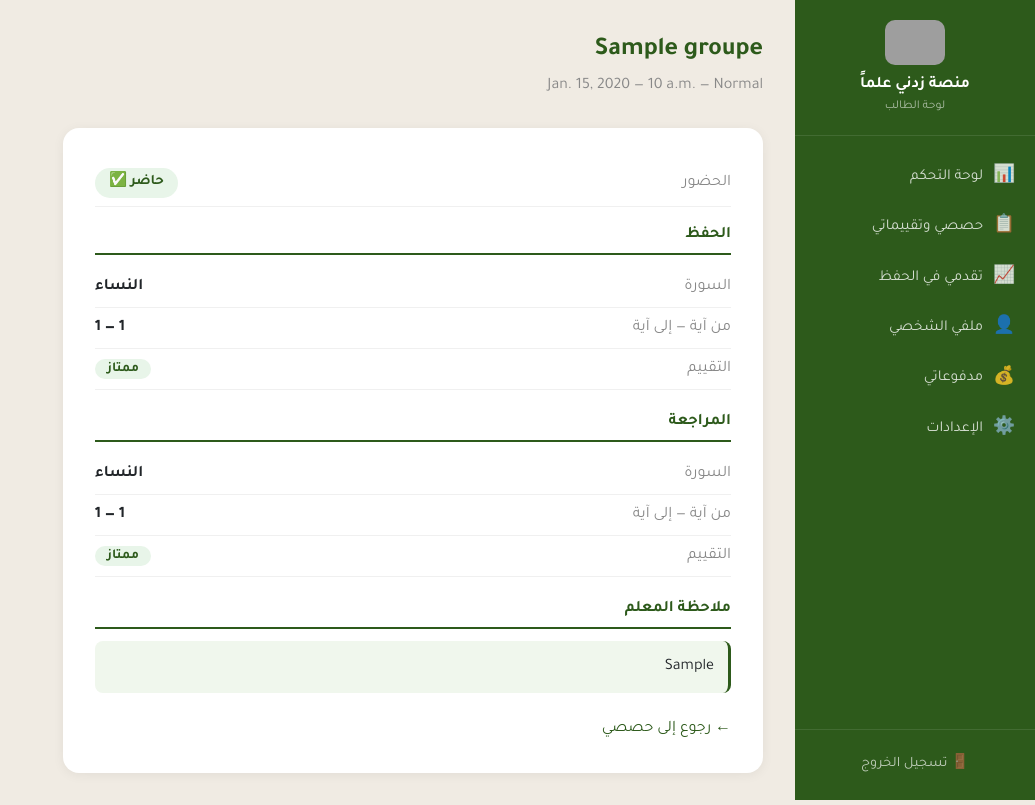
After one commit to ikramelassam/quranschool, a Django app: page /dashboard/eleve/seances/1/ in a window 1280 px wide. The commit adds this page. Shown: the whole page, without its empty margins (245-1280 px from the left). Run offline with Django 5.2, Linux system fonts and the light colour scheme; a user stored in the database is signed in; tables that the repository leaves empty hold one stand-in row (values such as "Sample post"); grey boxes are pictures that could not be loaded.

Commit message:
Ajouter la page de détail des séances élève et séparer les évaluations du profil prof
- Nouvelle page eleve_seance_detail: chaque carte de la liste hصصي
  devient cliquable et mène au détail complet d'une séance (statut,
  mémorisation et révision séparées avec sourate/ayah/note, remarque
  intégrale du prof, date et groupe). Accès strictement scopé à
  eleve=request.user via la requête elle-même (get_object_or_404(...,
  eleve=eleve)), pas de comparaison a posteriori: un élève ne peut pas
  voir la séance d'un autre en devinant l'ID (404 garanti par la
  requête, teste dans les deux sens).

- Nouvelle page prof_evaluations, dédiée et séparée de "mon profil":
  filtres par groupe et par date, une carte par évaluation (date,
  groupe, superviseur en en-tête), notes par critère avec code couleur
  sémantique (rouge/jaune/vert selon la note), commentaire complet,
  pagination. prof_profil.html ne garde plus que les infos
  personnelles; lien "تقييماتي" ajouté dans la sidebar prof, séparé de
  "ملفي الشخصي".

Testé en navigateur réel (Playwright) avec données de test dédiées:
navigation depuis la liste, contenu complet affiché, sécurité
inter-élèves vérifiée, prof_profil confirmé sans évaluations, filtres
groupe/date fonctionnels sur prof_evaluations, code couleur des notes
vérifié via getComputedStyle (pas juste le texte).

Co-Authored-By: Claude Sonnet 5 <noreply@anthropic.com>

```diff
--- a/dashboard/urls.py
+++ b/dashboard/urls.py
@@ -10,6 +10,7 @@ urlpatterns = [
 
     # Élève
     path('eleve/seances/', views.eleve_seances, name='eleve_seances'),
+    path('eleve/seances/<int:presence_id>/', views.eleve_seance_detail, name='eleve_seance_detail'),
     path('eleve/profil/', views.eleve_profil, name='eleve_profil'),
     path('eleve/progression/', views.eleve_progression, name='eleve_progression'),
 
@@ -22,6 +23,7 @@ urlpatterns = [
     path('prof/emploi/', views.prof_emploi, name='prof_emploi'),
     path('prof/disponibilites/', views.prof_disponibilites, name='prof_disponibilites'),
     path('prof/profil/', views.prof_profil, name='prof_profil'),
+    path('prof/evaluations/', views.prof_evaluations, name='prof_evaluations'),
 
     # Superviseur
     path('superviseur/seance/<int:seance_id>/', views.superviseur_seance_detail, name='superviseur_seance_detail'),
--- a/dashboard/views.py
+++ b/dashboard/views.py
@@ -333,16 +333,44 @@ def prof_disponibilites(request):
 @role_required('prof')
 def prof_profil(request):
     from accounts.models import Prof
+    prof = get_object_or_404(Prof, user=request.user)
+    return render(request, 'dashboard/prof_profil.html', {
+        'prof': prof,
+    })
+
+
+@role_required('prof')
+def prof_evaluations(request):
+    from accounts.models import Prof
+    from courses.models import Groupe
     from evaluations.models import Evaluation
 
     prof = get_object_or_404(Prof, user=request.user)
+
+    groupe_id = request.GET.get('groupe', '')
+    date_debut = request.GET.get('date_debut', '')
+    date_fin = request.GET.get('date_fin', '')
+
     evaluations = Evaluation.objects.filter(
         seance__groupe__prof=prof
-    ).select_related('seance__groupe', 'superviseur__user').prefetch_related('notes__critere').order_by('-date')
+    ).select_related('seance__groupe', 'superviseur__user').prefetch_related('notes__critere').order_by('-seance__date')
 
-    return render(request, 'dashboard/prof_profil.html', {
+    if groupe_id:
+        evaluations = evaluations.filter(seance__groupe_id=groupe_id)
+    if date_debut:
+        evaluations = evaluations.filter(seance__date__gte=date_debut)
+    if date_fin:
+        evaluations = evaluations.filter(seance__date__lte=date_fin)
+
+    return render(request, 'dashboard/prof_evaluations.html', {
         'prof': prof,
-        'evaluations': evaluations,
+        'evaluations': paginer(request, evaluations, 10),
+        'groupes': Groupe.objects.filter(prof=prof).order_by('nom'),
+        'filtres': {
+            'groupe': groupe_id,
+            'date_debut': date_debut,
+            'date_fin': date_fin,
+        },
     })
 
 
@@ -631,6 +659,21 @@ def eleve_seances(request):
     return render(request, 'dashboard/eleve_seances.html', {
         'eleve': eleve,
         'presences': paginer(request, presences, 10),
+    })
+
+
+@role_required('eleve')
+def eleve_seance_detail(request, presence_id):
+    from accounts.models import Eleve
+    from courses.models import Presence
+
+    eleve = get_object_or_404(Eleve, user=request.user)
+    # Filtrer par eleve=eleve directement dans la requête (pas juste comparer après coup):
+    # si l'ID appartient à un autre élève, la ligne ne matche pas -> 404, jamais de fuite de données.
+    presence = get_object_or_404(Presence, id=presence_id, eleve=eleve)
+
+    return render(request, 'dashboard/eleve_seance_detail.html', {
+        'presence': presence,
     })
 
 
--- a/templates/dashboard/base_prof.html
+++ b/templates/dashboard/base_prof.html
@@ -141,6 +141,10 @@
            class="menu-item {% if request.resolver_match.url_name == 'prof_profil' %}active{% endif %}">
             <span class="icon">👤</span> ملفي الشخصي
         </a>
+        <a href="{% url 'prof_evaluations' %}"
+           class="menu-item {% if request.resolver_match.url_name == 'prof_evaluations' %}active{% endif %}">
+            <span class="icon">📊</span> تقييماتي
+        </a>
         <a href="{% url 'password_change' %}"
            class="menu-item {% if request.resolver_match.url_name == 'password_change' %}active{% endif %}">
             <span class="icon">⚙️</span> الإعدادات
--- /dev/null
+++ b/templates/dashboard/eleve_seance_detail.html
@@ -0,0 +1,76 @@
+{% extends 'dashboard/base_eleve.html' %}
+{% block title %}تفاصيل الحصة{% endblock %}
+{% block content %}
+<div class="page-title">{{ presence.seance.groupe.nom }}</div>
+<div class="page-subtitle">{{ presence.seance.date }} — {{ presence.seance.heure }} — {{ presence.seance.get_type_display }}</div>
+
+<div style="background:white; border-radius:16px; padding:32px; max-width:700px; box-shadow:0 2px 12px rgba(0,0,0,0.06);">
+
+    <div style="display:flex; justify-content:space-between; align-items:center; padding:8px 0; border-bottom:1px solid #f0f0f0; margin-bottom:16px;">
+        <span style="color:#888;">الحضور</span>
+        <span style="background:{% if presence.statut == 'present' %}#e8f5e9; color:#2d5a1b{% elif presence.statut == 'absent_excuse' %}#fff3cd; color:#856404{% else %}#fce4e4; color:#dc3545{% endif %}; border-radius:20px; padding:4px 14px; font-weight:600; font-size:0.9rem;">
+            {% if presence.statut == 'present' %}حاضر ✅
+            {% elif presence.statut == 'absent_excuse' %}غائب بعذر
+            {% else %}غائب ❌{% endif %}
+        </span>
+    </div>
+
+    <!-- Mémorisation -->
+    <div style="color:#2d5a1b; font-weight:700; border-bottom:2px solid #2d5a1b; padding-bottom:6px; margin-bottom:12px;">الحفظ</div>
+    {% if presence.sourate_memorisee %}
+    <div style="display:flex; justify-content:space-between; padding:8px 0; border-bottom:1px solid #f0f0f0;">
+        <span style="color:#888;">السورة</span>
+        <span style="font-weight:600;">{{ presence.nom_sourate_memorisee }}</span>
+    </div>
+    <div style="display:flex; justify-content:space-between; padding:8px 0; border-bottom:1px solid #f0f0f0;">
+        <span style="color:#888;">من آية — إلى آية</span>
+        <span style="font-weight:600;">{{ presence.ayah_debut_memorisation }} — {{ presence.ayah_fin_memorisation }}</span>
+    </div>
+    <div style="display:flex; justify-content:space-between; padding:8px 0; border-bottom:1px solid #f0f0f0;">
+        <span style="color:#888;">التقييم</span>
+        <span style="font-weight:600;">
+            {% if presence.note_memorisation %}
+            <span style="background:#e8f5e9; color:#2d5a1b; border-radius:20px; padding:3px 12px; font-size:0.85rem;">{{ presence.get_note_memorisation_display }}</span>
+            {% else %}—{% endif %}
+        </span>
+    </div>
+    {% else %}
+    <div style="color:#aaa; padding:8px 0 16px;">لم يسجَّل المعلم أي حفظ لهذه الحصة.</div>
+    {% endif %}
+
+    <!-- Révision -->
+    <div style="color:#2d5a1b; font-weight:700; border-bottom:2px solid #2d5a1b; padding-bottom:6px; margin:20px 0 12px;">المراجعة</div>
+    {% if presence.sourate_revisee %}
+    <div style="display:flex; justify-content:space-between; padding:8px 0; border-bottom:1px solid #f0f0f0;">
+        <span style="color:#888;">السورة</span>
+        <span style="font-weight:600;">{{ presence.nom_sourate_revisee }}</span>
+    </div>
+    <div style="display:flex; justify-content:space-between; padding:8px 0; border-bottom:1px solid #f0f0f0;">
+        <span style="color:#888;">من آية — إلى آية</span>
+        <span style="font-weight:600;">{{ presence.ayah_debut_revision }} — {{ presence.ayah_fin_revision }}</span>
+    </div>
+    <div style="display:flex; justify-content:space-between; padding:8px 0; border-bottom:1px solid #f0f0f0;">
+        <span style="color:#888;">التقييم</span>
+        <span style="font-weight:600;">
+            {% if presence.note_revision %}
+            <span style="background:#e8f5e9; color:#2d5a1b; border-radius:20px; padding:3px 12px; font-size:0.85rem;">{{ presence.get_note_revision_display }}</span>
+            {% else %}—{% endif %}
+        </span>
+    </div>
+    {% else %}
+    <div style="color:#aaa; padding:8px 0 16px;">لم تسجَّل أي مراجعة لهذه الحصة.</div>
+    {% endif %}
+
+    <!-- Remarque -->
+    <div style="color:#2d5a1b; font-weight:700; border-bottom:2px solid #2d5a1b; padding-bottom:6px; margin:20px 0 12px;">ملاحظة المعلم</div>
+    {% if presence.remarque %}
+    <div style="background:#f0f7ed; padding:14px; border-radius:8px; border-right:3px solid #2d5a1b; white-space:pre-wrap;">{{ presence.remarque }}</div>
+    {% else %}
+    <div style="color:#aaa;">لا توجد ملاحظة من المعلم لهذه الحصة.</div>
+    {% endif %}
+
+    <div class="mt-4">
+        <a href="{% url 'eleve_seances' %}" style="color:#2d5a1b; text-decoration:none;">← رجوع إلى حصصي</a>
+    </div>
+</div>
+{% endblock %}
--- a/templates/dashboard/eleve_seances.html
+++ b/templates/dashboard/eleve_seances.html
@@ -6,7 +6,7 @@
 
 {% if presences %}
     {% for presence in presences %}
-    <div style="background:white; border-radius:12px; padding:20px 24px; margin-bottom:16px; box-shadow:0 2px 12px rgba(0,0,0,0.06);">
+    <a href="{% url 'eleve_seance_detail' presence.id %}" style="display:block; color:inherit; text-decoration:none; background:white; border-radius:12px; padding:20px 24px; margin-bottom:16px; box-shadow:0 2px 12px rgba(0,0,0,0.06); transition:box-shadow 0.15s;" onmouseover="this.style.boxShadow='0 4px 16px rgba(0,0,0,0.12)'" onmouseout="this.style.boxShadow='0 2px 12px rgba(0,0,0,0.06)'">
         <div style="display:flex; justify-content:space-between; align-items:center; margin-bottom:12px;">
             <div>
                 <div style="font-weight:700;">{{ presence.seance.groupe.nom }}</div>
@@ -49,7 +49,7 @@
             💬 {{ presence.remarque }}
         </div>
         {% endif %}
-    </div>
+    </a>
     {% endfor %}
 {% else %}
 <div style="text-align:center; padding:60px; color:#aaa;">لا توجد حصص بعد</div>
```
Also changed, not shown: templates/dashboard/prof_evaluations.html (added, +67 -0 lines), templates/dashboard/prof_profil.html (+0 -27 lines).
